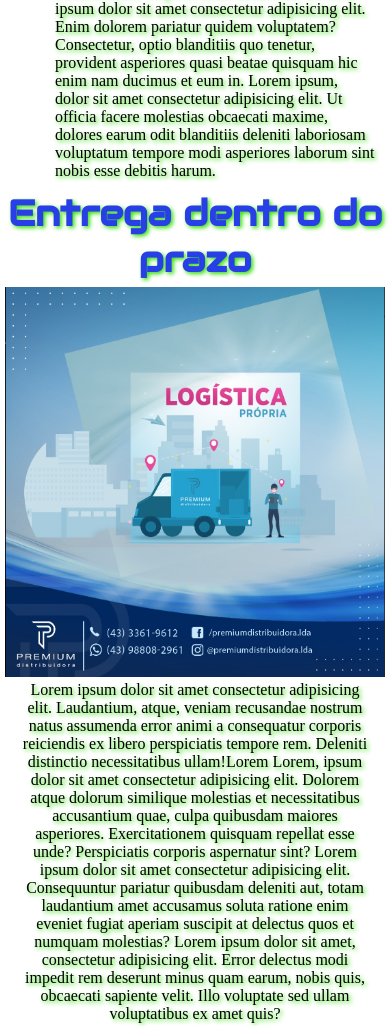
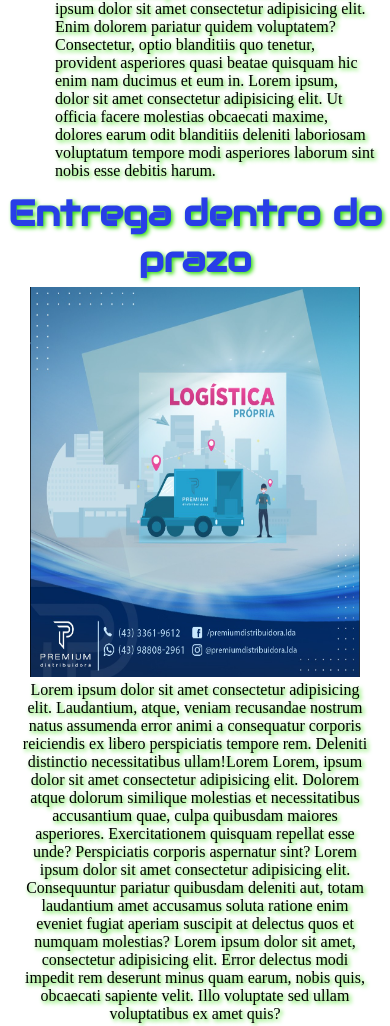
Before and after one commit to AdaltoIn/PremiumDistribuidora, a plain HTML site: page index.html in a window 390 px wide. Shown: the part 936-1962 px from the top of the page. Drawn offline with Linux system fonts and the light colour scheme; a web font is replaced by a local one.

Commit message:
Update index.css

```diff
--- a/index.css
+++ b/index.css
@@ -208,7 +208,7 @@ input[type=checkbox]{
     }
 
     .img4{
-        width: 380px;
+        width: 330px;
     }
 
     .redeSociais > a > img{
```
